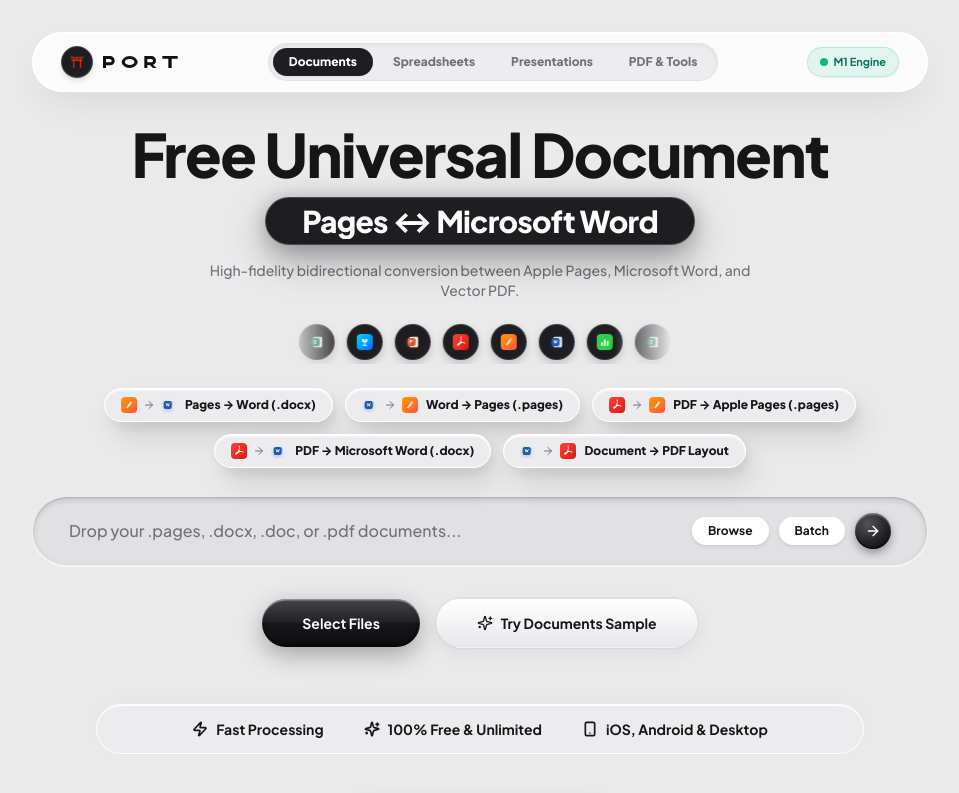
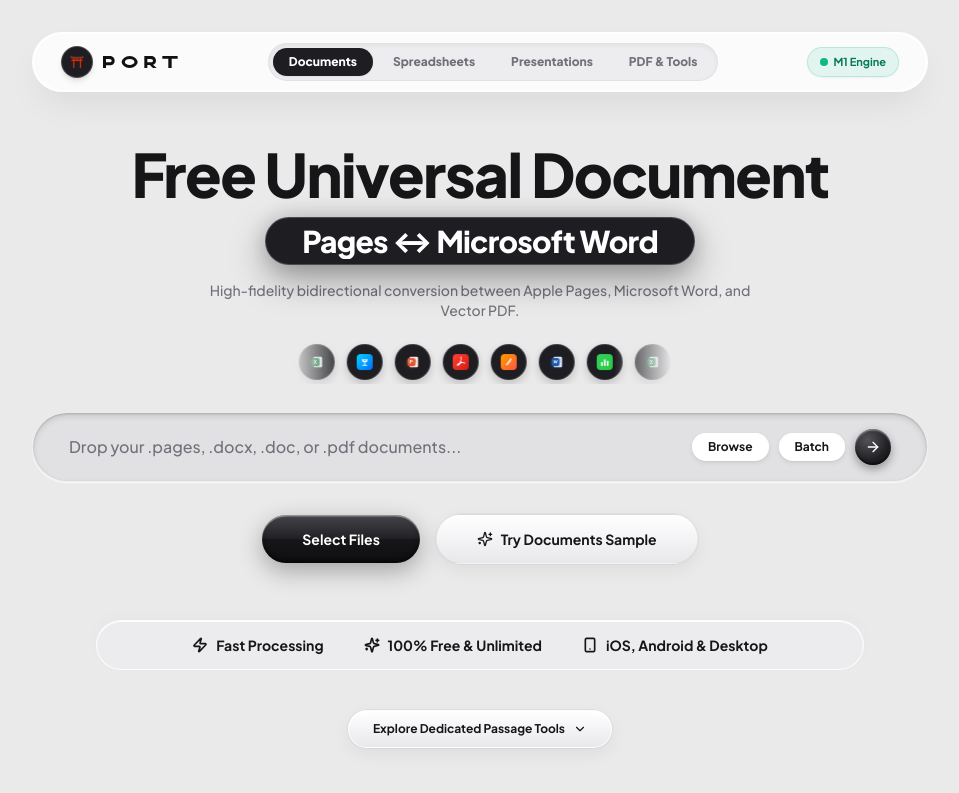
Before and after one commit to atharva200618/THE_PORT, a React (Vite) app: page / in a window 1280 px wide. Shown: the top 793 px of the page, without its empty margins (160-1119 px from the left). Built offline with nearby package versions, Linux system fonts and the light colour scheme; no server answers.

Commit message:
refactor(ui): remove cluttered preset chips cloud from landing page hero

```diff
--- a/src/components/LandingPortal.jsx
+++ b/src/components/LandingPortal.jsx
@@ -234,33 +234,7 @@
             </div>
           </div>
 
-          {/* 4. Active Category 1-Tap Feature Chips */}
-          <div className="flex items-center justify-center gap-2 sm:gap-3 flex-wrap max-w-3xl mx-auto pt-1">
-            {currentMode.presets.map((preset) => {
-              const { SourceIcon, TargetIcon } = preset;
-              return (
-                <button
-                  key={preset.id}
-                  type="button"
-                  onClick={() => {
-                    triggerHaptic('medium');
-                    onSelectSample(preset.sample);
-                  }}
-                  className="avero-clay-card px-3.5 sm:px-4 py-2 rounded-2xl text-xs font-bold text-[#161618] border border-white/95 hover:scale-105 active:scale-95 transition-all flex items-center gap-2 shadow-xs cursor-pointer group bg-white/90 backdrop-blur-md"
-                  title={`Click to try ${preset.label}`}
-                >
-                  <div className="flex items-center gap-1.5">
-                    {SourceIcon && <SourceIcon className="w-4 h-4 shrink-0" />}
-                    <ArrowRight className="w-3 h-3 text-[#71717A] group-hover:text-[#161618] group-hover:translate-x-0.5 transition-all" />
-                    {TargetIcon && <TargetIcon className="w-4 h-4 shrink-0" />}
-                  </div>
-                  <span className="font-extrabold">{preset.label}</span>
-                </button>
-              );
-            })}
-          </div>
-
-          {/* 5. Grand Length Dropzone Bar (Morphing Surface) */}
+          {/* 4. Grand Length Dropzone Bar (Morphing Surface) */}
           <div className="max-w-4xl mx-auto w-full space-y-6 pt-2">
             <DropZone
               onFileSelect={onFileSelect}
```
